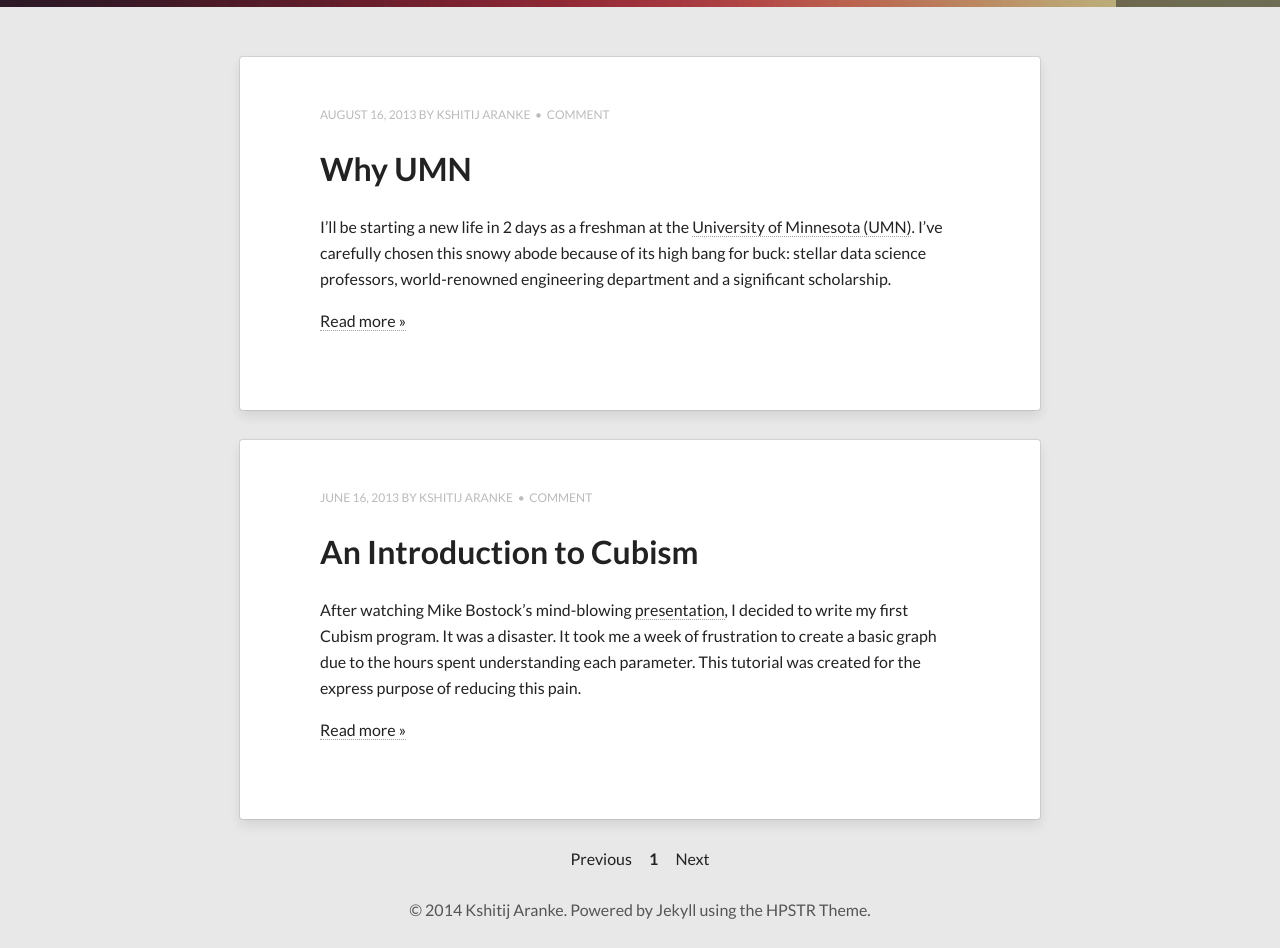
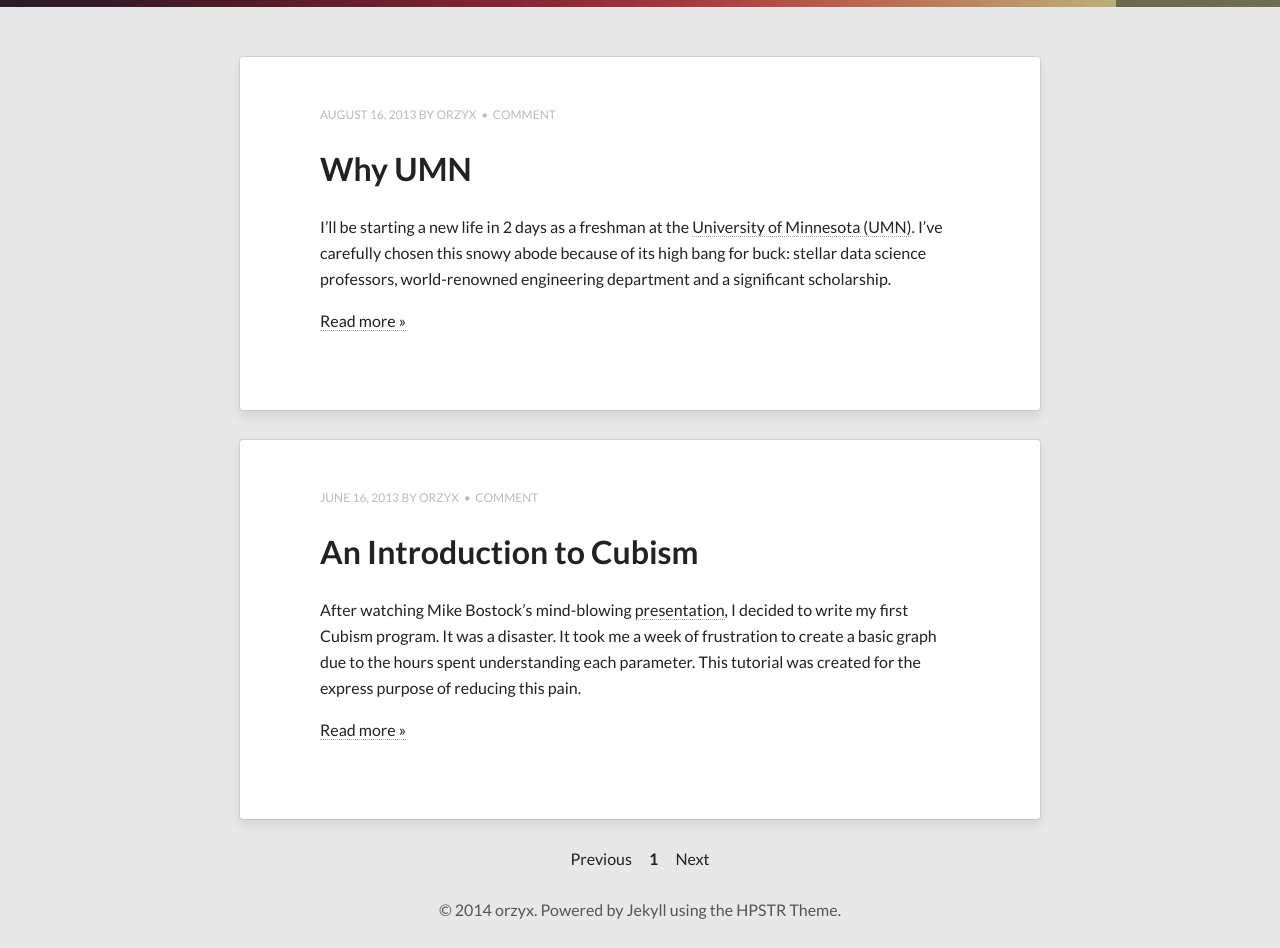
Before and after one commit to orzyx/blog, a Jekyll site: the page built from index.html, in a window 1280 px wide. Shown: the part 433-1381 px from the top of the page. Built offline with Jekyll 4.4.1, drawn with Linux system fonts in a browser that asks for light colours; nearby versions of some CDN libraries; the list of posts is cut into pages by our own code.

Commit message:
change title

```diff
--- a/_config.yml
+++ b/_config.yml
@@ -6,8 +6,8 @@ url:              http://orzyx.github.io/blog
 
 # Owner/author information
 owner:
-  name:           Kshitij Aranke
-  avatar:         avatar.jpg
+  name:           orzyx
+  avatar:         photo.jpg
   bio:            "Curious 18 year old. Budding data scientist. UMN student. Maybe not in that order."
   email:          kshitij.aranke@gmail.com
   # Social networking links used in footer. Update and remove as you like.
```
Also changed, not shown: images/photo.jpg (added).
